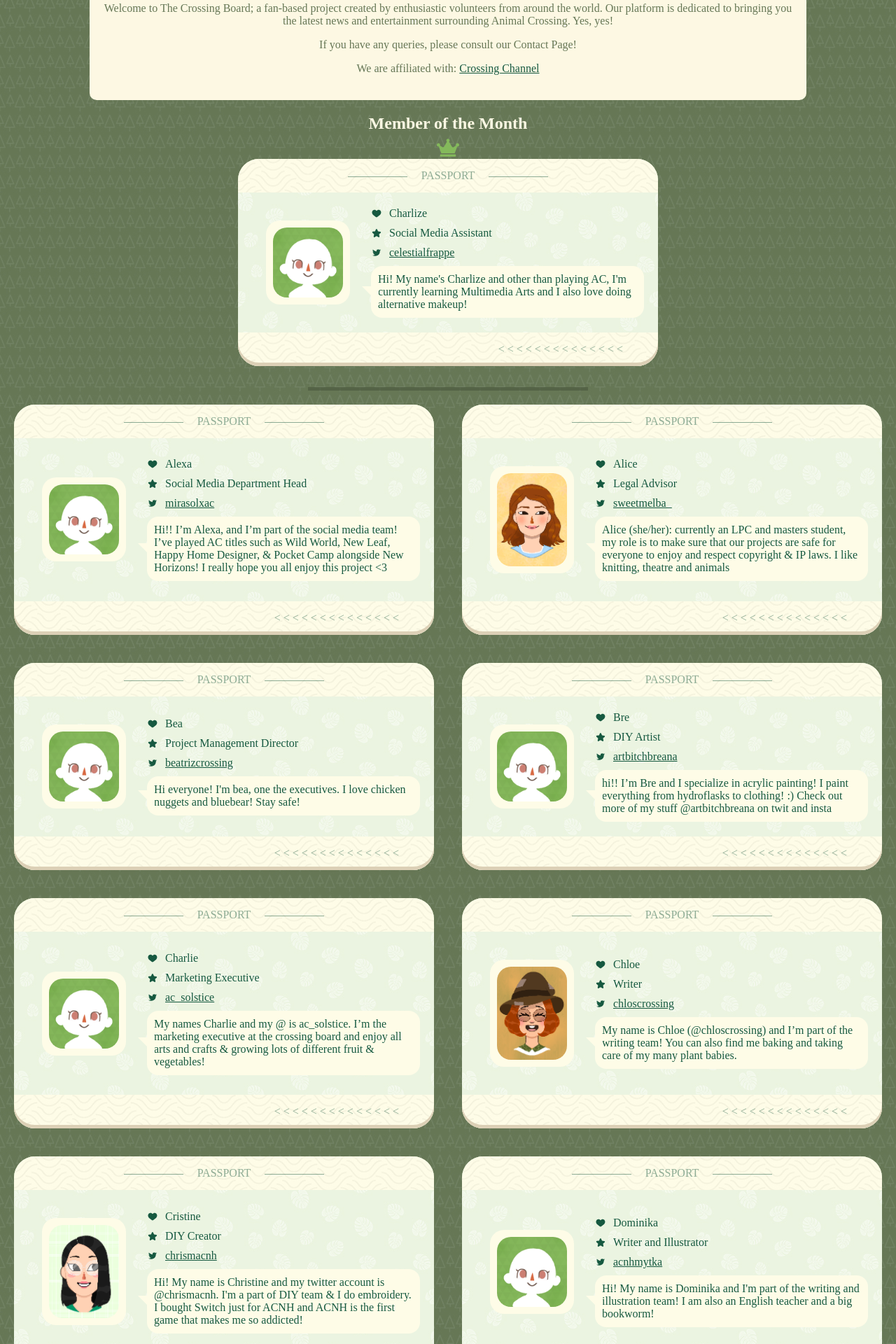
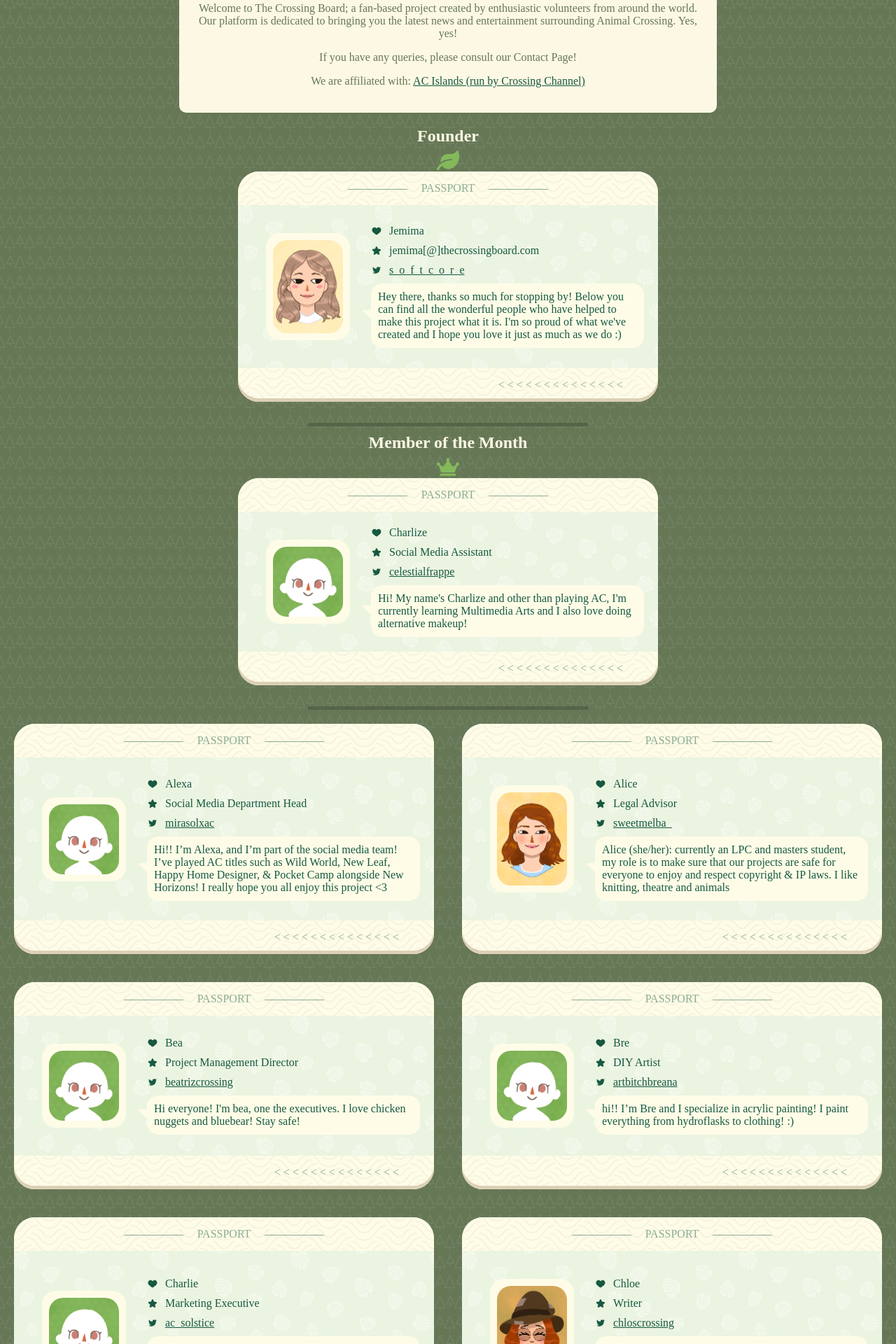
Before and after one commit to myubi/the-crossing-board, a Next.js app: page /about in a window 1280 px wide. Shown: the part 212-2132 px from the top of the page at 70% size. Built offline with nearby package versions, Linux system fonts and the light colour scheme; a web font is replaced by a local one.

Commit message:
Update about with Jemima profile and remove redundant twitter info

```diff
--- a/data/about.md
+++ b/data/about.md
@@ -6,4 +6,4 @@ Welcome to The Crossing Board; a fan-based project created by enthusiastic volun
 
 If you have any queries, please consult our Contact Page!
 
-We are affiliated with: [Crossing Channel](https://crossingchannel.com/)
+We are affiliated with: [AC Islands (run by Crossing Channel)](http://acislands.com/)
--- a/data/profiles.json
+++ b/data/profiles.json
@@ -30,7 +30,7 @@
 			"role":"DIY Artist",
 			"picture": "../images/profiles/placeholder-profile.png",
 			"twitter":"artbitchbreana",
-			"bio":"hi!! I’m Bre and I specialize in acrylic painting! I paint everything from hydroflasks to clothing! :) Check out more of my stuff @artbitchbreana on twit and insta"
+			"bio":"hi!! I’m Bre and I specialize in acrylic painting! I paint everything from hydroflasks to clothing! :)"
 		},
 		{
 			"name":"Charlie",
@@ -38,7 +38,7 @@
 			"role":"Marketing Executive",
 			"picture": "../images/profiles/placeholder-profile.png",
 			"twitter":"ac_solstice",
-			"bio":"My names Charlie and my @ is ac_solstice. I’m the marketing executive at the crossing board and enjoy all arts and crafts & growing lots of different fruit & vegetables!"
+			"bio":"My names Charlie. I’m the marketing executive at the crossing board and enjoy all arts and crafts & growing lots of different fruit & vegetables!"
 		},
 		{
 			"name":"Charlize",
@@ -54,7 +54,7 @@
 			"role":"Writer",
 			"picture": "../images/profiles/chloscrossing.png",
 			"twitter":"chloscrossing",
-			"bio":"My name is Chloe (@chloscrossing) and I’m part of the writing team! You can also find me baking and taking care of my many plant babies."
+			"bio":"My name is Chloe and I’m part of the writing team! You can also find me baking and taking care of my many plant babies."
 		},
 		{
 			"name":"Cristine",
@@ -62,7 +62,7 @@
 			"role":"DIY Creator",
 			"picture": "../images/profiles/chrismacnh.png",
 			"twitter":"chrismacnh",
-			"bio":"Hi! My name is Christine and my twitter account is @chrismacnh. I'm a part of DIY team & I do embroidery. I bought Switch just for ACNH and ACNH is the first game that makes me so addicted!"
+			"bio":"Hi! My name is Christine. I'm a part of DIY team & I do embroidery. I bought Switch just for ACNH and ACNH is the first game that makes me so addicted!"
 		},
 		{
 			"name":"Dominika",
@@ -86,15 +86,15 @@
 			"role":"DIY Creator",
 			"picture": "../images/profiles/peachiejaz.png",
 			"twitter":"peachiejaz",
-			"bio":"My name is Jazlynn and my @ is peachiejaz. I'm part of the DIY team and I do cross stitching and creative journaling :)"
+			"bio":"My name is Jazlynn. I'm part of the DIY team and I do cross stitching and creative journaling :)"
 		},
 		{
 			"name":"Jemima",
 			"member-of-the-month":false,
-			"role":"CEO",
+			"role":"Founder",
 			"picture": "../images/profiles/s_o_f_t_c_o_r_e.png",
 			"twitter":"s_o_f_t_c_o_r_e",
-			"bio":"Hey there! My name’s Jemima  (@s_o_f_t_c_o_r_e) and I guess I’m kinda the founder of this thing? I really hope you enjoy what we’ve created because we’ve put our heart and souls into it :)"
+			"bio":"Hey there, thanks so much for stopping by! Below you can find all the wonderful people who have helped to make this project what it is. I'm so proud of what we've created and I hope you love it just as much as we do :)"
 		},
 		{
 			"name":"Kimmieko",
@@ -102,7 +102,7 @@
 			"role":"Writer",
 			"picture": "../images/profiles/placeholder-profile.png",
 			"twitter":"kimmieko10",
-			"bio":"My name is Kimmieko (@kimmieko10) and I am writer for the animal crossing board. I enjoy video games, journaling and baking."
+			"bio":"My name is Kimmieko and I am writer for the animal crossing board. I enjoy video games, journaling and baking."
 		},
 		{
 			"name":"Makeda",
@@ -110,7 +110,7 @@
 			"role":"Illustrator",
 			"picture": "../images/profiles/acnhmooshi.png",
 			"twitter":"acnhmooshi",
-			"bio":"Hey, I’m Makeda, or @acnhmooshi on Twitter, and I illustrate for The Crossing Board!"
+			"bio":"Hey, I’m Makeda and I illustrate for The Crossing Board!"
 		},
 		{
 			"name":"Melissa",
@@ -118,7 +118,7 @@
 			"role":"Illustrator",
 			"picture": "../images/profiles/melissaa_ac.png",
 			"twitter":"melissaa_ac",
-			"bio":"Hi! I’m Melissa (@melissaa_ac), I’m on the illustration team and I draw ACNH style illustrations!"
+			"bio":"Hi! I’m Melissa! I’m on the illustration team and I draw ACNH style illustrations!"
 		},
 		{
 			"name":"Nuria",
@@ -126,7 +126,7 @@
 			"role":"Illustrator",
 			"picture": "../images/profiles/placeholder-profile.png",
 			"twitter":"cocohoneycove",
-			"bio":"My name’s Nuria i’m 20 and i’m from Spain! I am from the drawing team and I illustrate and make art for the crossing board my @ is @cocohoneycove on twitter"
+			"bio":"My name’s Nuria i’m 20 and I’m from Spain! I am from the drawing team and I illustrate and make art for The Crossing Board"
 		},
 		{
 			"name":"Savanna",
@@ -134,7 +134,7 @@
 			"role":"Social Media Assistant",
 			"picture": "../images/profiles/aquamarinesav.png",
 			"twitter":"aquamarinesav",
-			"bio":"My name is Savanna and my account is @aquamarinesav. I’m part of the social media team. I’m a mom and a virtual assistant who specializes in social media services"
+			"bio":"My name is Savanna. I’m part of the social media team. I’m a mom and a virtual assistant who specializes in social media services"
 		},
 		{
 			"name":"Taiba",
@@ -142,7 +142,7 @@
 			"role":"Brand and Content Creator",
 			"picture": "../images/profiles/taibas_acnh.png",
 			"twitter":"taibas_ACNH",
-			"bio":"Hi I’m Taiba, I’m part of the branding team and I’ve created some other content too for the site! I love art painting especially and theater and I’m a big Harry Potter fan too! My @ on twitter is @taibas_ACNH!! "
+			"bio":"Hi I’m Taiba, I’m part of the branding team and I’ve created some other content too for the site! I love art painting especially and theater and I’m a big Harry Potter fan too!"
 		},
 		{
 			"name":"Taty",
--- a/pages/about.js
+++ b/pages/about.js
@@ -3,13 +3,14 @@ import matter from "gray-matter";
 import ReactMarkdown from "react-markdown";
 import Head from 'next/head';
 import { TiHeartFullOutline, TiStarFullOutline, TiSocialTwitter } from "react-icons/ti";
-import { FaCrown } from "react-icons/fa";
+import { FaCrown, FaLeaf } from "react-icons/fa";
 
 export default function Info({frontmatter, markdownBody, profiles}) {
   const aboutFrontmatter = frontmatter;
   const aboutBody = markdownBody;
   const memberOfTheMonth = profiles.find(member => member['member-of-the-month']);
-  const otherMembers = profiles.filter(member => !member['member-of-the-month'])
+  const otherMembers = profiles.filter(member => !member['member-of-the-month'] && member.role !== "Founder");
+  const jemima = profiles.find(member => member.role === 'Founder');
 
   return (
     <div>
@@ -21,6 +22,26 @@ export default function Info({frontmatter, markdownBody, profiles}) {
     <div className="about-wrapper">
       <ReactMarkdown source={aboutBody} />
     </div>
+    <div className="founder">
+      <div className="member-of-the-month-text">Founder</div>
+      <div className="member-of-the-month-crown"><FaLeaf /></div>
+      <div className="passport-wrapper motm-passport">
+        <div className="passport-sides passport-top">
+          <span>PASSPORT</span>
+        </div>
+        <div className="contents-wrapper">
+          <div className="profile-picture"><img src={jemima.picture} alt={jemima.name} /></div>
+          <div className="text-wrapper">
+            <div className="profile profile-name"><TiHeartFullOutline /><span>{jemima.name}</span></div>
+            <div className="profile profile-role"><TiStarFullOutline /><span>jemima[@]thecrossingboard.com</span></div>
+            <div className="profile profile-twitter"><TiSocialTwitter /><span><a href={`https://twitter.com/${jemima.twitter}`} target="_blank">{jemima.twitter}</a></span></div>
+            <div className="profile profile-bio">{jemima.bio}</div>
+          </div>
+        </div>
+        <div className="passport-sides passport-bottom">&lt; &lt; &lt; &lt; &lt; &lt; &lt; &lt; &lt; &lt; &lt; &lt; &lt; &lt;</div>
+      </div>
+    </div>
+    <div className="divider" />
     <div className="member-of-the-month">
       <div className="member-of-the-month-text">Member of the Month</div>
       <div className="member-of-the-month-crown"><FaCrown /></div>
@@ -69,7 +90,7 @@ export default function Info({frontmatter, markdownBody, profiles}) {
         border-radius: 10px;
         padding: 20px;
         color: #667756;
-        max-width: 80vw;
+        max-width: 60vw;
       }
       .passport-sides {
         background-image: url('../images/passport-bg-01.jpg');
@@ -128,6 +149,10 @@ export default function Info({frontmatter, markdownBody, profiles}) {
 
       .motm-passport {
         margin: 0 auto 30px;
+      }
+
+      .member-of-the-month {
+        margin-top: 10px;
       }
 
       .member-of-the-month-text {
```
